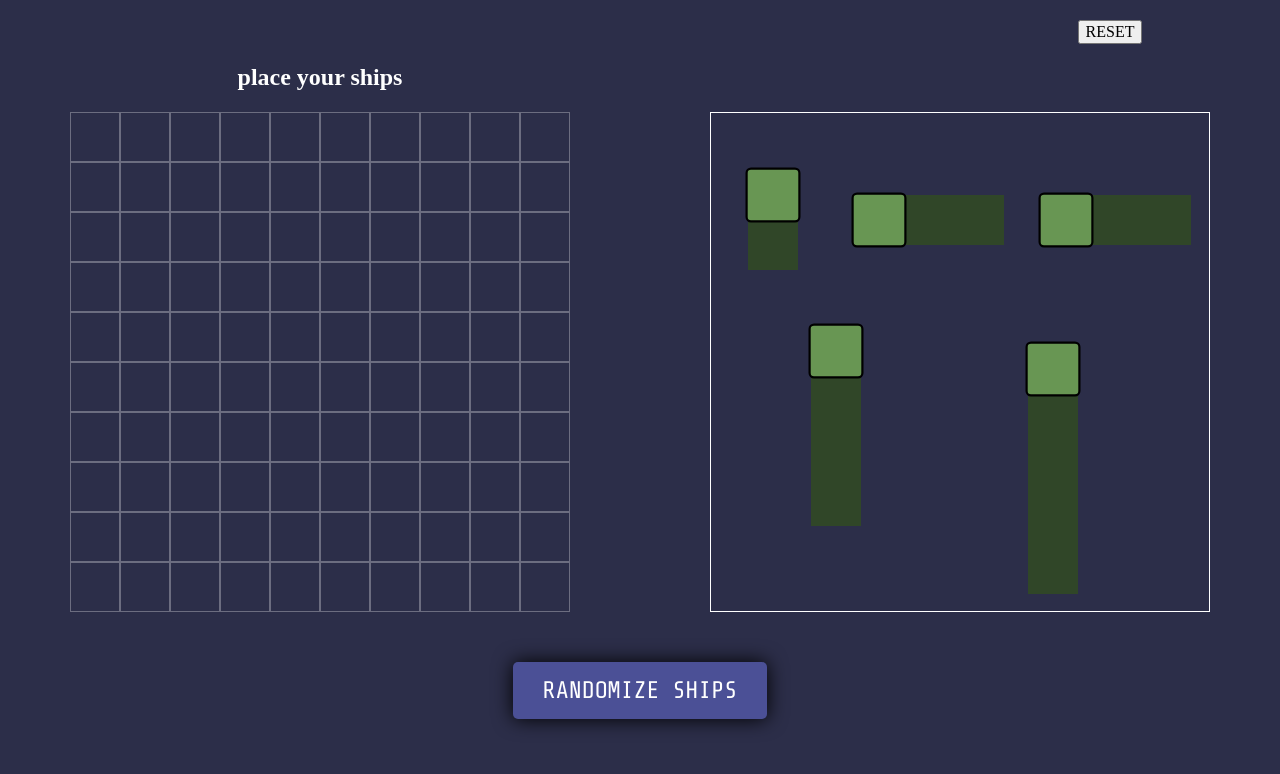
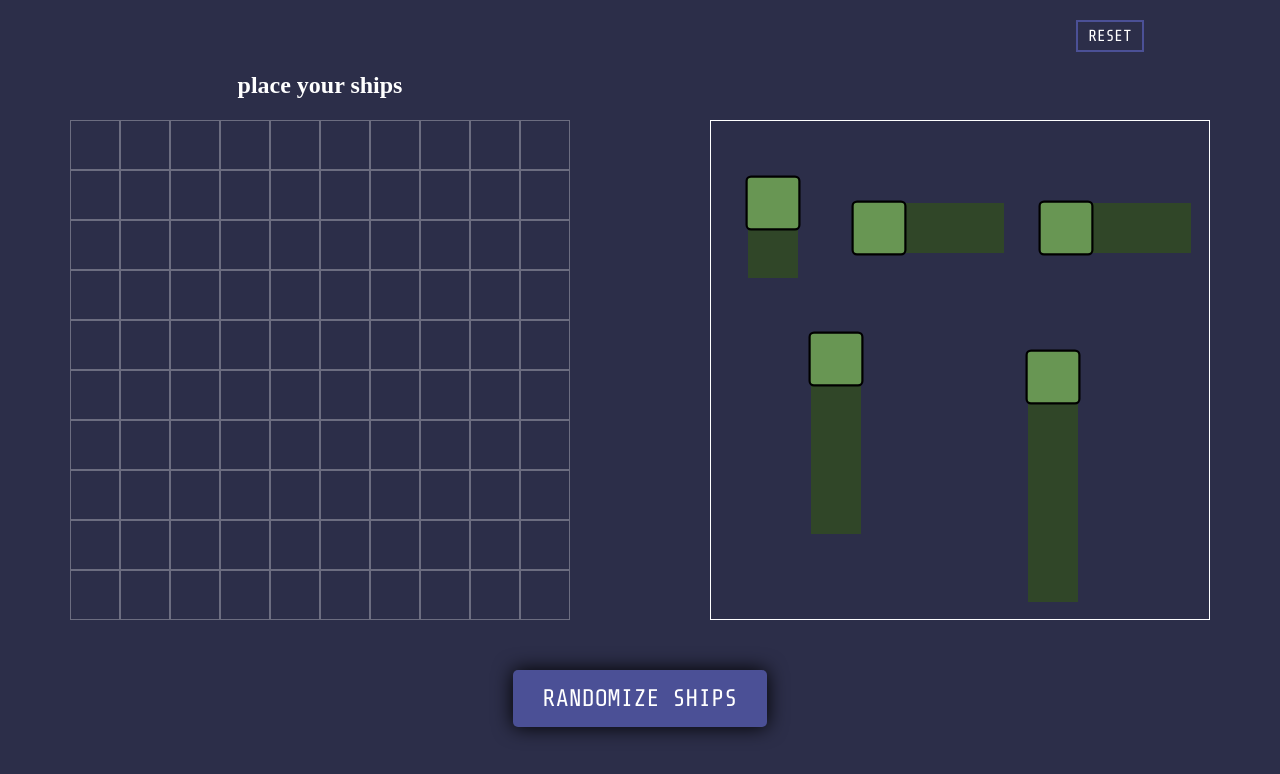
Before and after one commit to cornejoangel/battleship, a React (Create React App) app: page / in a window 1280 px wide. Shown: the top 774 px of the page. Built offline with nearby package versions, Linux system fonts and the light colour scheme.

Commit message:
Styles the reset button

```diff
--- a/src/styles/ResetButton.css
+++ b/src/styles/ResetButton.css
@@ -3,4 +3,12 @@
   grid-row: 1;
   margin-left: 300px;
   margin-top: 20px;
+  background-color: inherit;
+  color: white;
+  font-family: 'Share Tech Mono', monospace;
+  text-transform: uppercase;
+  border: 2px solid #4b5096;
+  cursor: pointer;
+  font-size: 16px;
+  padding: 5px 10px;
 }
```
